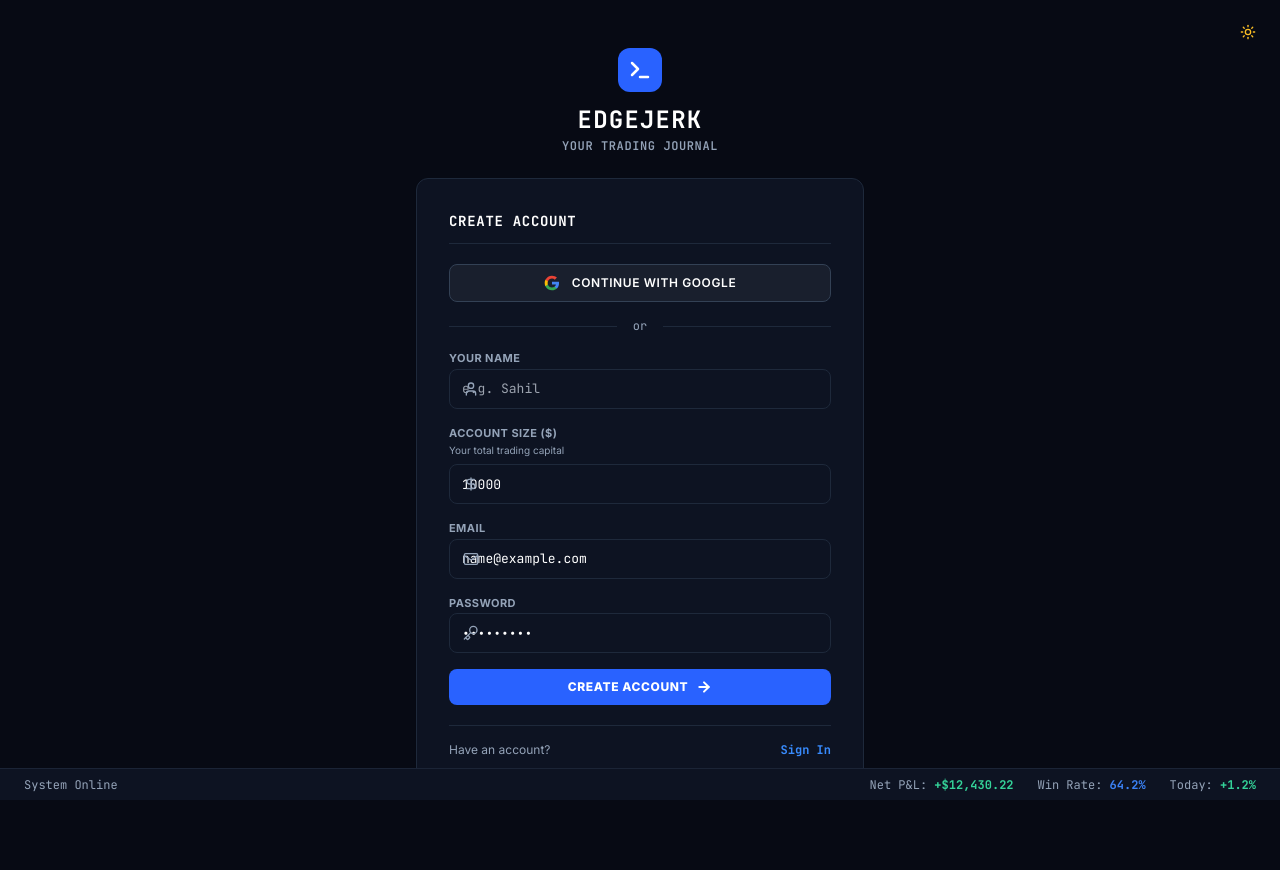
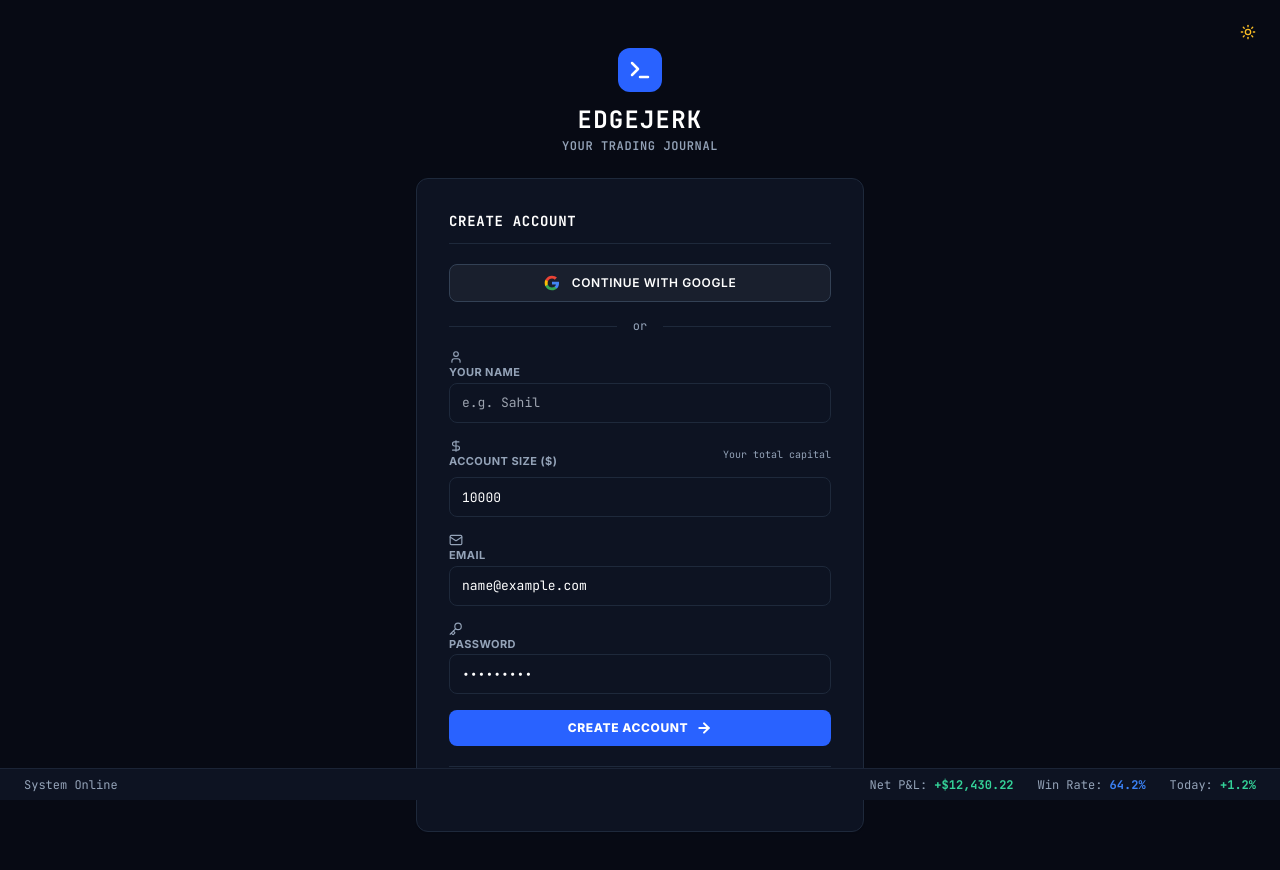
Before and after one commit to Mehtaab11/EdgeJerk, a Next.js app: page /login in a window 1280 px wide. Both pictures are taken after typing "name@example.com", "Sample123" into the empty fields and a click on the button "Create Account". Shown: the top 870 px of the page. Before the commit the page ends 839 px from the top, so only its background shows below. Built offline with nearby package versions, Linux system fonts and the light colour scheme; no server answers.

Commit message:
Fix input content and icon overlap on login and onboarding pages

```diff
--- a/src/app/login/page.tsx
+++ b/src/app/login/page.tsx
@@ -155,24 +155,27 @@ function LoginContent() {
           {isSignUp && (
             <>
               <div>
-                <label className="form-label">Your Name</label>
-                <div className="relative">
-                  <User className="w-4 h-4 text-slate-400 absolute left-3.5 top-1/2 -translate-y-1/2" />
+                <label className="form-label flex items-center gap-1.5 mb-1.5">
+                  <User className="w-3.5 h-3.5 text-slate-400" />
+                  <span>Your Name</span>
+                </label>
                 <input
                   type="text"
                   value={displayName}
                   onChange={(e) => setDisplayName(e.target.value)}
                   placeholder="e.g. Sahil"
-                    className="form-input pl-10 text-xs"
+                  className="form-input text-xs"
                 />
-                </div>
               </div>
 
               <div>
-                <label className="form-label">Account Size ($)</label>
-                <p className="text-[10px] text-slate-400 mb-1.5">Your total trading capital</p>
-                <div className="relative">
-                  <DollarSign className="w-4 h-4 text-slate-400 absolute left-3.5 top-1/2 -translate-y-1/2" />
+                <div className="flex items-center justify-between mb-1.5">
+                  <label className="form-label flex items-center gap-1.5 mb-0">
+                    <DollarSign className="w-3.5 h-3.5 text-slate-400" />
+                    <span>Account Size ($)</span>
+                  </label>
+                  <span className="text-[10px] text-slate-400 font-mono">Your total capital</span>
+                </div>
                 <input
                   type="number"
                   value={accountSize}
@@ -180,47 +183,46 @@ function LoginContent() {
                   placeholder="10000"
                   min="1"
                   step="0.01"
-                    className="form-input pl-10 text-xs"
+                  className="form-input text-xs"
                 />
-                </div>
               </div>
             </>
           )}
 
           <div>
-            <label className="form-label">Email</label>
-            <div className="relative">
-              <Mail className="w-4 h-4 text-slate-400 absolute left-3.5 top-1/2 -translate-y-1/2" />
+            <label className="form-label flex items-center gap-1.5 mb-1.5">
+              <Mail className="w-3.5 h-3.5 text-slate-400" />
+              <span>Email</span>
+            </label>
             <input
               type="email"
               value={email}
               onChange={(e) => setEmail(e.target.value)}
               placeholder="you@email.com"
               required
-                className="form-input pl-10 text-xs"
+              className="form-input text-xs"
             />
-            </div>
           </div>
 
           <div>
-            <label className="form-label">Password</label>
-            <div className="relative">
-              <Key className="w-4 h-4 text-slate-400 absolute left-3.5 top-1/2 -translate-y-1/2" />
+            <label className="form-label flex items-center gap-1.5 mb-1.5">
+              <Key className="w-3.5 h-3.5 text-slate-400" />
+              <span>Password</span>
+            </label>
             <input
               type="password"
               value={password}
               onChange={(e) => setPassword(e.target.value)}
               placeholder="••••••••"
               required
-                className="form-input pl-10 text-xs"
+              className="form-input text-xs"
             />
-            </div>
           </div>
 
           <button
             type="submit"
             disabled={loading}
-            className="w-full py-2.5 rounded-lg bg-[#2962ff] hover:bg-[#1e4bd8] text-white font-extrabold text-xs uppercase tracking-wider transition-all flex items-center justify-center gap-2 disabled:opacity-50 mt-2 cursor-pointer"
+            className="w-full py-2.5 rounded-lg bg-[#2962ff] hover:bg-[#1e4bd8] text-white font-extrabold text-xs uppercase tracking-wider transition-all flex items-center justify-center gap-2 disabled:opacity-50 mt-3 cursor-pointer"
           >
             <span>{loading ? 'Loading...' : isSignUp ? 'Create Account' : 'Sign In'}</span>
             {!loading && <ArrowRight className="w-4 h-4 stroke-[3]" />}
--- a/src/app/onboarding/page.tsx
+++ b/src/app/onboarding/page.tsx
@@ -104,25 +104,29 @@ export default function OnboardingPage() {
 
         <form onSubmit={handleSubmit} className="space-y-4">
           <div>
-            <label className="form-label">Your Name</label>
-            <div className="relative">
-              <User className="w-4 h-4 text-slate-400 absolute left-3.5 top-1/2 -translate-y-1/2" />
+            <label className="form-label flex items-center gap-1.5 mb-1.5">
+              <User className="w-3.5 h-3.5 text-slate-400" />
+              <span>Your Name</span>
+            </label>
             <input
               type="text"
               value={displayName}
               onChange={(e) => setDisplayName(e.target.value)}
               placeholder="e.g. Sahil"
               required
-                className="form-input pl-10 text-xs"
+              className="form-input text-xs"
             />
-            </div>
             <p className="text-[10px] text-slate-400 mt-1">Shown in your navigation menu</p>
           </div>
 
           <div>
-            <label className="form-label">Account Size ($)</label>
-            <div className="relative">
-              <DollarSign className="w-4 h-4 text-slate-400 absolute left-3.5 top-1/2 -translate-y-1/2" />
+            <div className="flex items-center justify-between mb-1.5">
+              <label className="form-label flex items-center gap-1.5 mb-0">
+                <DollarSign className="w-3.5 h-3.5 text-slate-400" />
+                <span>Account Size ($)</span>
+              </label>
+              <span className="text-[10px] text-slate-400 font-mono">Your total capital</span>
+            </div>
             <input
               type="number"
               value={accountSize}
@@ -131,16 +135,15 @@ export default function OnboardingPage() {
               min="1"
               step="0.01"
               required
-                className="form-input pl-10 text-xs"
+              className="form-input text-xs"
             />
-            </div>
-            <p className="text-[10px] text-slate-400 mt-1">Your total trading capital, used for risk % math</p>
+            <p className="text-[10px] text-slate-400 mt-1">Used for risk % calculations</p>
           </div>
 
           <button
             type="submit"
             disabled={loading || !displayName.trim()}
-            className="w-full py-2.5 rounded-lg bg-[#2962ff] hover:bg-[#1e4bd8] text-white font-extrabold text-xs uppercase tracking-wider transition-all flex items-center justify-center gap-2 disabled:opacity-50 mt-2 cursor-pointer"
+            className="w-full py-2.5 rounded-lg bg-[#2962ff] hover:bg-[#1e4bd8] text-white font-extrabold text-xs uppercase tracking-wider transition-all flex items-center justify-center gap-2 disabled:opacity-50 mt-3 cursor-pointer"
           >
             <span>{loading ? 'Saving...' : 'Get Started'}</span>
             {!loading && <ArrowRight className="w-4 h-4 stroke-[3]" />}
```
Lines whose indentation alone changed are shown as unchanged.
